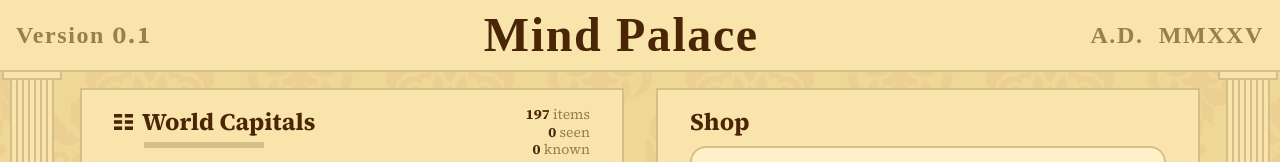
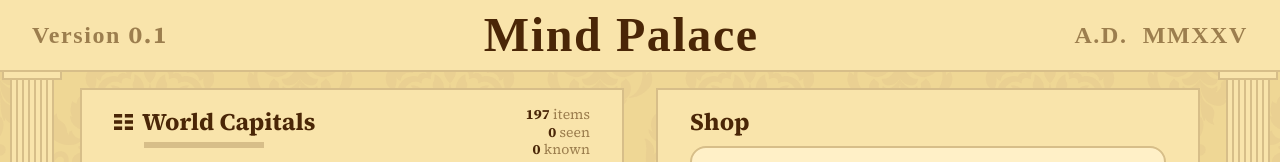
Before and after one commit to adamaaronson/mind-palace, a React (Vite) app: page / in a window 1280 px wide. Shown: the top 162 px of the page. Built offline with nearby package versions, Linux system fonts and the light colour scheme; a web font is replaced by a local one.

Commit message:
Increase header text padding

```diff
--- a/src/components/Header.tsx
+++ b/src/components/Header.tsx
@@ -2,7 +2,7 @@ import { toRomanNumerals } from "../utils/utils";
 
 export default function Header() {
   return (
-    <div className="md:p-4 px-8 border-b-2 border-border bg-light font-classical tracking-widest font-bold flex justify-center sm:justify-between items-center">
+    <div className="md:p-4 px-8 md:px-8 border-b-2 border-border bg-light font-classical tracking-widest font-bold flex justify-center sm:justify-between items-center">
       <span className="text-text-light md:text-2xl hidden sm:block">
         Version <span className="font-theme">0.1</span>
       </span>
```
